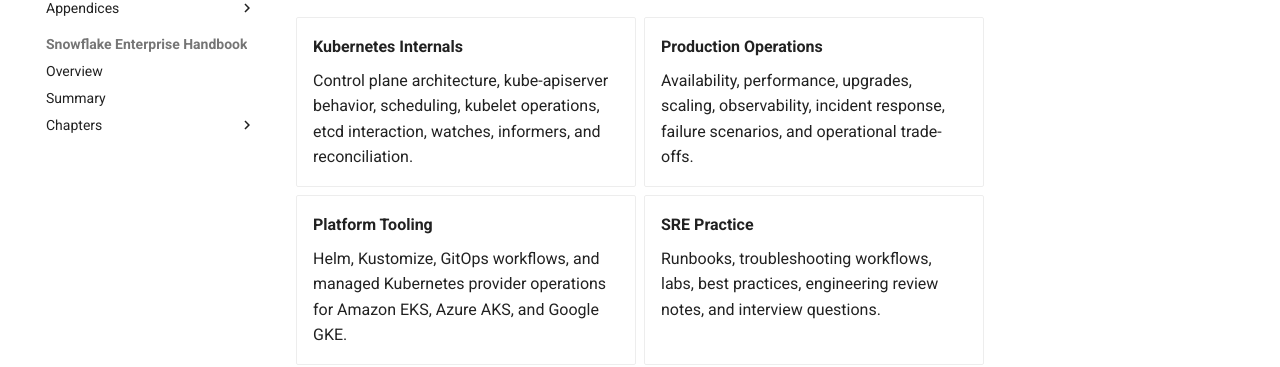
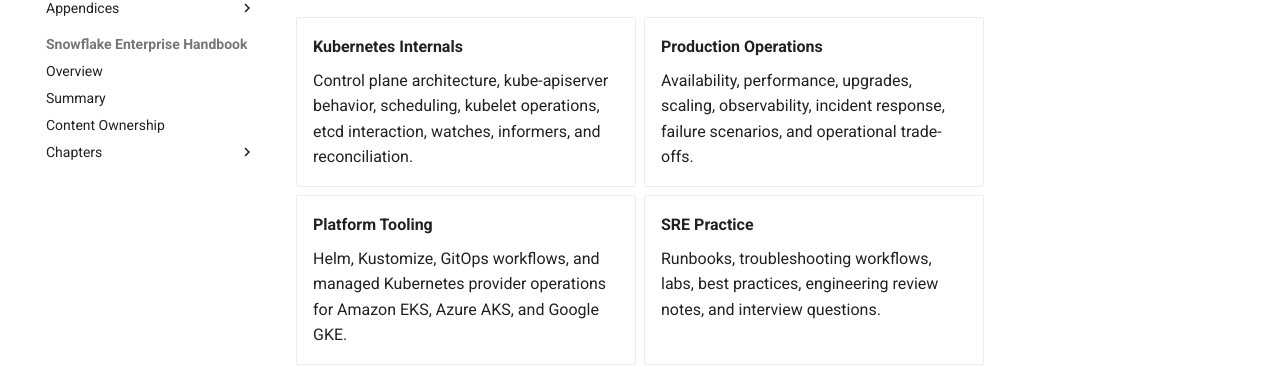
Before and after one commit to sssamant21/sre-academy, an MkDocs documentation site: the page built from docs/index.md, in a window 1280 px wide. Shown: the part 372-739 px from the top of the page. Built offline with MkDocs 1.6.1 and Material for MkDocs 9.7.7, drawn with Linux system fonts in a browser that asks for light colours; comment, search, counter and statistics services are not loaded.

Commit message:
docs(snowflake): update mkdocs.yml for technical review

```diff
--- a/mkdocs.yml
+++ b/mkdocs.yml
@@ -112,6 +112,7 @@ nav:
   - Snowflake Enterprise Handbook:
       - Overview: books/snowflake/index.md
       - Summary: books/snowflake/summary.md
+      - Content Ownership: books/snowflake/content-ownership.md
       - Chapters:
           - "Chapter 01 - Introduction to Snowflake & Enterprise Architecture": books/snowflake/chapter-01/README.md
           - "Chapter 02 - Snowflake Architecture: Internal Design and Platform Components": books/snowflake/chapter-02/README.md
```
